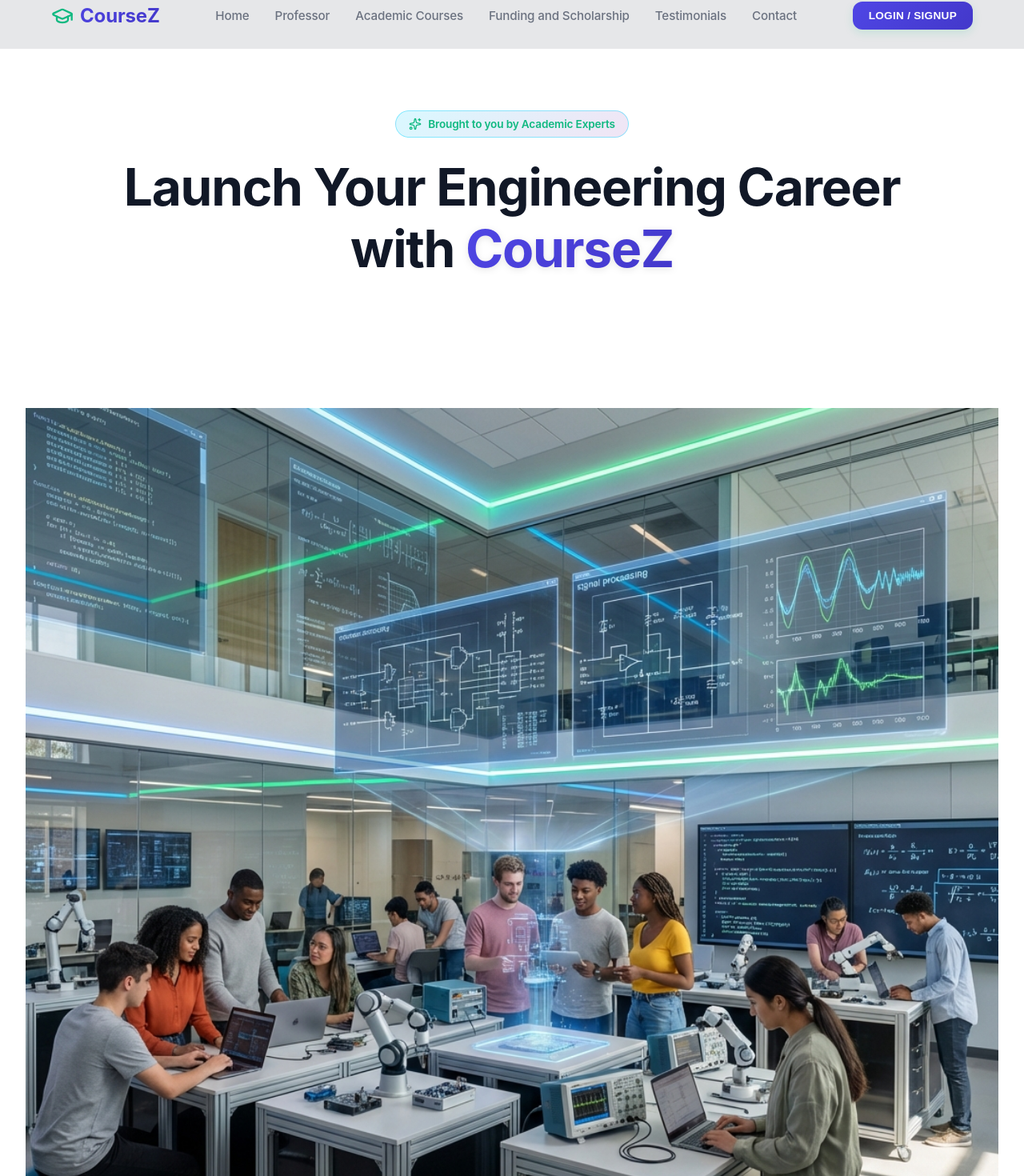
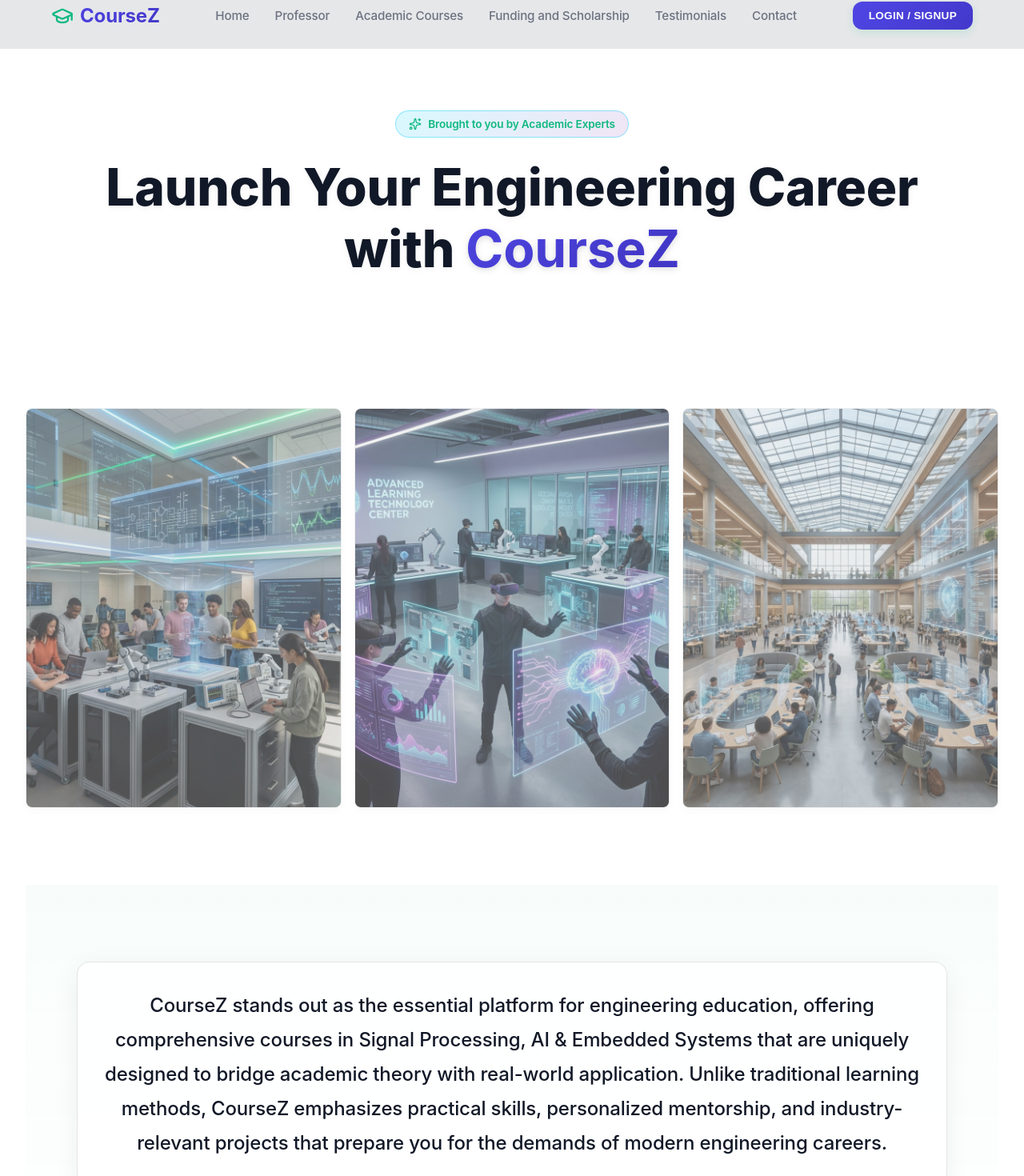
Before and after one commit to KreativeKD/LMS_V2, a React (Vite) app in the folder frontend/: page / in a window 1280 px wide. Shown: the part 22-1492 px from the top of the page at 80% size. Built offline with nearby package versions, Linux system fonts and the light colour scheme.

Commit message:
aligned images in LP

```diff
--- a/frontend/src/index.css
+++ b/frontend/src/index.css
@@ -305,6 +305,10 @@
 
 .animate-slide-right {
   animation: slideInRight 0.6s ease-out forwards;
+}
+
+.animate-slide-up {
+  animation: fadeIn 0.6s ease-out forwards;
 }
 
 .animate-float {
@@ -683,19 +687,66 @@
   border: 1px solid rgba(0, 210, 255, 0.4);
 }
 
-.hero-title {
-  font-size: 3.5rem;
-  line-height: 1.1;
-  margin-bottom: 1.5rem;
-  letter-spacing: -0.02em;
-}
-
-.hero-subtitle {
-  font-size: 1.25rem;
-  color: var(--text-muted);
-  max-width: 600px;
-  margin-bottom: 2.5rem;
-  line-height: 1.6;
+.hero-title-section {
+  padding: 8rem 4rem 3rem;
+  text-align: center;
+  background: var(--background);
+  position: relative;
+  z-index: 2;
+}
+
+.hero-title-section .hero-title {
+  font-size: 4.5rem;
+  max-width: 1200px;
+  margin: 0 auto;
+  line-height: 1.15;
+  font-weight: 800;
+  text-shadow: 0 2px 8px rgba(0, 0, 0, 0.05);
+}
+
+.hero-title-section .badge-container {
+  margin-bottom: 2rem;
+}
+
+.hero-title-section {
+  padding: 8rem 4rem 4rem;
+  text-align: center;
+  background: var(--background);
+}
+
+.hero-title-section .hero-title {
+  font-size: 4rem;
+  max-width: 1200px;
+  margin: 0 auto;
+  line-height: 1.2;
+}
+
+/* CourseZ Description Section */
+.coursez-description-section {
+  padding: 4rem 4rem 2rem;
+  text-align: center;
+  background: linear-gradient(180deg, rgba(16, 185, 129, 0.03) 0%, transparent 100%);
+  position: relative;
+  z-index: 2;
+}
+
+.coursez-description-section .hero-subtitle {
+  font-size: 1.65rem;
+  line-height: 1.9;
+  color: var(--text-main);
+  margin: 0 auto 2.5rem;
+  max-width: 1200px;
+  font-weight: 500;
+  text-shadow: 0 1px 2px rgba(0, 0, 0, 0.02);
+}
+
+.coursez-description-section .hero-subtitle:first-child {
+  position: relative;
+  padding: 2rem;
+  background: rgba(255, 255, 255, 0.8);
+  border-radius: 16px;
+  border: 1px solid var(--border);
+  box-shadow: 0 8px 32px rgba(0, 0, 0, 0.06);
 }
 
 .hero-buttons {
@@ -770,6 +821,110 @@
 
 .trust-icon {
   color: var(--accent);
+}
+
+/* Top Banner Images Section - SMALLER & DE-EMPHASIZED */
+.top-banner-images {
+  width: 100%;
+  padding: 0.5rem 4rem;
+  margin: 0 auto;
+  max-width: 1400px;
+  opacity: 0.7;
+  transition: opacity 0.3s ease;
+}
+
+.top-banner-images:hover {
+  opacity: 0.9;
+}
+
+.top-banner-images > div {
+  display: grid;
+  grid-template-columns: repeat(3, 1fr);
+  gap: 0.5rem;
+  width: 100%;
+}
+
+.top-banner-images > div > div {
+  width: 100%;
+  height: 150px;
+  overflow: hidden;
+  border-radius: 8px;
+  border: 1px solid var(--border);
+  box-shadow: 0 4px 12px rgba(0, 0, 0, 0.04);
+  transition: all 0.3s ease;
+  position: relative;
+}
+
+.top-banner-images > div > div::after {
+  content: '';
+  position: absolute;
+  inset: 0;
+  background: linear-gradient(180deg, transparent 0%, rgba(0, 0, 0, 0.1) 100%);
+  pointer-events: none;
+}
+
+.top-banner-images > div > div:hover {
+  transform: translateY(-2px);
+  box-shadow: 0 8px 20px rgba(0, 210, 255, 0.1);
+  border-color: var(--primary);
+}
+
+.top-banner-images img {
+  width: 100%;
+  height: 100%;
+  object-fit: cover;
+  object-position: center;
+  display: block;
+  transition: transform 0.3s ease;
+  filter: brightness(0.95);
+}
+
+.top-banner-images > div > div:hover img {
+  transform: scale(1.02);
+  filter: brightness(1);
+}
+
+/* CourseZ Description Section */
+.coursez-description-section {
+  padding: 6rem 4rem 2rem;
+  text-align: center;
+}
+
+.coursez-description-section .hero-subtitle {
+  font-size: 1.5rem;
+  line-height: 1.8;
+  color: var(--text-main);
+  margin: 0 auto 2rem;
+  max-width: 1200px;
+}
+
+/* Hero CTA Section */
+.hero-cta-section {
+  padding: 2rem 4rem 6rem;
+  text-align: center;
+}
+
+.hero-cta-section .hero-buttons {
+  justify-content: center;
+  display: flex;
+  gap: 1.5rem;
+  margin-bottom: 5rem;
+}
+
+.hero-cta-section .hero-buttons .btn-large {
+  font-size: 1.2rem;
+  padding: 18px 40px;
+}
+
+.hero-cta-section .hero-stats {
+  justify-content: center;
+  display: flex;
+  gap: 3rem;
+  flex-wrap: wrap;
+}
+
+.hero-cta-section .stat-card {
+  min-width: 200px;
 }
 
 /* About Professor Section */
@@ -2148,6 +2303,26 @@
   .professor-photo {
     height: 280px;
   }
+
+  .top-banner-images {
+    padding: 0.5rem 2rem;
+  }
+
+  .top-banner-images > div {
+    gap: 0.4rem;
+  }
+
+  .top-banner-images > div > div {
+    height: 130px;
+  }
+
+  .hero-title-section .hero-title {
+    font-size: 3.5rem;
+  }
+
+  .coursez-description-section .hero-subtitle {
+    font-size: 1.4rem;
+  }
 }
 
 @media (max-width: 968px) {
@@ -2177,6 +2352,35 @@
 
   .professor-details {
     grid-template-columns: 1fr;
+  }
+
+  .top-banner-images > div {
+    grid-template-columns: 1fr;
+    gap: 0.4rem;
+  }
+
+  .top-banner-images > div > div {
+    height: 160px;
+  }
+
+  .hero-title-section {
+    padding: 6rem 2rem 2rem;
+  }
+
+  .hero-title-section .hero-title {
+    font-size: 2.8rem;
+  }
+
+  .coursez-description-section {
+    padding: 3rem 2rem 1.5rem;
+  }
+
+  .coursez-description-section .hero-subtitle {
+    font-size: 1.2rem;
+  }
+
+  .hero-cta-section {
+    padding: 1.5rem 2rem 4rem;
   }
 }
 
@@ -2201,6 +2405,10 @@
 
   .hero-title {
     font-size: 2.5rem;
+  }
+
+  .hero-title-section .hero-title {
+    font-size: 2.2rem;
   }
 
   .hero-subtitle {
@@ -2281,6 +2489,28 @@
   .cta-buttons button {
     width: 100%;
   }
+
+  .top-banner-images {
+    padding: 0.4rem 1.5rem;
+  }
+
+  .top-banner-images > div > div {
+    height: 140px;
+  }
+
+  .coursez-description-section .hero-subtitle {
+    font-size: 1.1rem;
+    padding: 1.5rem;
+  }
+
+  .hero-cta-section .hero-buttons {
+    flex-direction: column;
+    gap: 1rem;
+  }
+
+  .hero-cta-section .hero-buttons .btn-large {
+    width: 100%;
+  }
 }
 
 @media (max-width: 480px) {
@@ -2288,6 +2518,10 @@
     font-size: 2rem;
   }
 
+  .hero-title-section .hero-title {
+    font-size: 1.8rem;
+  }
+
   .hero-subtitle {
     font-size: 1rem;
   }
@@ -2322,6 +2556,15 @@
 
   .philosophy-card p {
     font-size: 1rem;
+  }
+
+  .top-banner-images > div > div {
+    height: 120px;
+  }
+
+  .coursez-description-section .hero-subtitle {
+    font-size: 0.95rem;
+    padding: 1rem;
   }
 }
 
@@ -2756,7 +2999,6 @@
 
 .professor-content-area {
   min-width: 0;
-  /* Prevents overflow in grid items */
 }
 
 @media (max-width: 1200px) {
@@ -2771,7 +3013,6 @@
     margin-bottom: 2rem;
   }
 }
-
 
 /* Sidebar Collapse Styles */
 .professor-page-layout {
@@ -2822,16 +3063,12 @@
   right: -18px;
   width: 36px;
   height: 42px;
-  /* Slightly taller for two icons */
   background: var(--card-bg);
-  /* Use card-bg with a thick primary border */
   border: 2px solid var(--primary);
   border-radius: 12px;
-  /* Square-ish rounded for modern look */
   color: var(--primary);
   display: flex;
   flex-direction: column;
-  /* Stack icons */
   align-items: center;
   justify-content: center;
   gap: 2px;
@@ -2850,7 +3087,6 @@
 
 .professor-sidebar.collapsed .sidebar-toggle-btn {
   right: -10px;
-  /* Adjust when collapsed */
   top: 1.5rem;
   transform: none;
 }
@@ -2859,7 +3095,6 @@
   transform: scale(1.1);
 }
 
-/* Pulse effect for visibility */
 @keyframes button-pulse {
   0% {
     box-shadow: 0 0 0 0 rgba(0, 210, 255, 0.4);
--- a/frontend/src/pages/LandingPage.jsx
+++ b/frontend/src/pages/LandingPage.jsx
@@ -62,14 +62,22 @@
 
             {/* Top Banner Images (Stacked Vertically) */}
             <section className="top-banner-images" style={{ width: '100%', padding: '0' }}>
-                <div style={{ display: 'flex', flexDirection: 'column', width: '100%', gap: '1rem' }}>
-                    <div className="animate-fade-in" style={{ width: '100%', height: 'auto', minHeight: '500px', overflow: 'hidden' }}>
+  <div style={{
+    display: 'flex',
+    flexDirection: 'row', // Changed from column to row
+    width: '100%',
+    gap: '1rem'
+  }}>
+    {/* Width changed to 33.33% so three items fit in one row */}
+    <div className="animate-fade-in" style={{ width: '33.33%', height: '50vh', minHeight: '500px', overflow: 'hidden' }}>
       <img src="/generated/img1.png" alt="Engineering Hub" style={{ width: '100%', height: '100%', objectFit: 'cover', display: 'block' }} />
     </div>
-                    <div className="animate-fade-in" style={{ width: '100%', height: 'auto', minHeight: '500px', overflow: 'hidden', animationDelay: '0.2s' }}>
+
+    <div className="animate-fade-in" style={{ width: '33.33%', height: '50vh', minHeight: '500px', overflow: 'hidden', animationDelay: '0.2s' }}>
       <img src="/generated/img2.png" alt="Advanced Learning" style={{ width: '100%', height: '100%', objectFit: 'cover', display: 'block' }} />
     </div>
-                    <div className="animate-fade-in" style={{ width: '100%', height: 'auto', minHeight: '500px', overflow: 'hidden', animationDelay: '0.4s' }}>
+
+    <div className="animate-fade-in" style={{ width: '33.33%', height: '50vh', minHeight: '500px', overflow: 'hidden', animationDelay: '0.4s' }}>
       <img src="/generated/img3.png" alt="Future of Engineering" style={{ width: '100%', height: '100%', objectFit: 'cover', display: 'block' }} />
     </div>
   </div>
```
Lines whose indentation alone changed are shown as unchanged.
